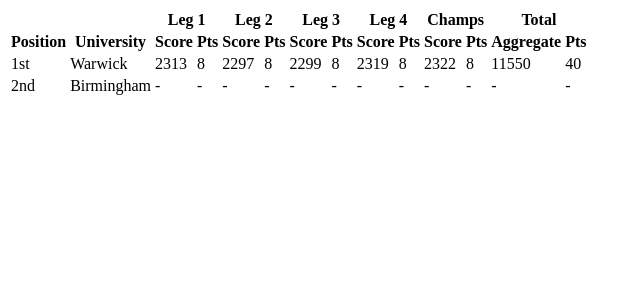
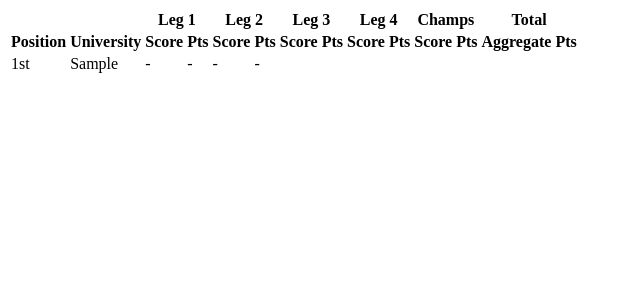
Before and after one commit to davidjrichardson/toucans, a Django app: template home/templates/home/tags/league_results_table.html in a window 1280 px wide. Shown: the top 300 px of the page, without its empty margins (0-640 px from the left). Run offline with Django 3.2, Linux system fonts and the light colour scheme; the template is opened without the code that fills it: most values are stand-ins (such as "Sample title", 1, 10 or a date in 2020); parts of the project's set-up code (start-up, migrations or seed data) failed here and were passed over.

Commit message:
Finish league table layout and generation

```diff
--- a/common/templatetags/base_tags.py
+++ b/common/templatetags/base_tags.py
@@ -8,6 +8,14 @@ register = template.Library()
 
 def has_menu_children(page):
     return page.get_children().live().in_menu().exists()
+
+
+@register.filter
+def return_item(l, i):
+    try:
+        return l[i]
+    except:
+        return None
 
 
 @register.filter()
--- a/home/models.py
+++ b/home/models.py
@@ -383,7 +383,7 @@ class StandingsEntry(models.Model):
             FieldPanel('leg_4_golds'),
         ]),
         FieldRowPanel([
-            FieldPanel('champs_golds'),
+            FieldPanel('champs_score'),
             FieldPanel('champs_hits'),
             FieldPanel('champs_golds'),
         ]),
--- a/home/templates/home/standings_page.html
+++ b/home/templates/home/standings_page.html
@@ -23,7 +23,7 @@
       <h4 class="title is-size-4">Experienced Table</h4>
       {% overall_standings standings=page.experienced_results %}
       <h4 class="title is-size-4">Novice Table</h4>
-{#      {% overall_standings standings=page.novice_results %}#}
+      {% overall_standings standings=page.novice_results %}
       {% include 'home/includes/blog_streamfield.html' with content=page.body %}
     </div>
   </section>
--- a/home/templates/home/tags/league_results_table.html
+++ b/home/templates/home/tags/league_results_table.html
@@ -1,3 +1,5 @@
+{% load humanize base_tags %}
+
 <div class="table-wrapper">
   <table class="table is-hoverable league-results">
     <thead>
@@ -28,38 +30,30 @@
     </tr>
     </thead>
     <tbody>
+    {% for team in standings %}
       <tr>
-      <td class="is-numeric">1st</td>
-      <td class="is-text">Warwick</td>
-      <td class="is-numeric leg-divider">2313</td>
-      <td class="is-numeric">8</td>
-      <td class="is-numeric leg-divider">2297</td>
-      <td class="is-numeric">8</td>
-      <td class="is-numeric leg-divider">2299</td>
-      <td class="is-numeric">8</td>
-      <td class="is-numeric leg-divider">2319</td>
-      <td class="is-numeric">8</td>
-      <td class="is-numeric leg-divider">2322</td>
-      <td class="is-numeric">8</td>
-      <td class="is-numeric leg-divider">11550</td>
-      <td class="is-numeric">40</td>
-    </tr>
-    <tr>
-      <td class="is-numeric">2nd</td>
-      <td class="is-text">Birmingham</td>
+        <td class="is-numeric">{{ forloop.counter|ordinal }}</td>
+        <td class="is-text">{{ team.0 }}</td>
+        {% for score in team.1 %}
+          {% if results_mask|return_item:forloop.counter0 %}
+            <td class="is-numeric leg-divider">{{ score.1 }}</td>
+            <td class="is-numeric">{{ score.0 }}</td>
+          {% else %}
             <td class="is-numeric leg-divider">-</td>
             <td class="is-numeric">-</td>
+          {% endif %}
+        {% endfor %}
+        {% if not results_empty %}
           <td class="is-numeric leg-divider">-</td>
           <td class="is-numeric">-</td>
-      <td class="is-numeric leg-divider">-</td>
-      <td class="is-numeric">-</td>
-      <td class="is-numeric leg-divider">-</td>
-      <td class="is-numeric">-</td>
-      <td class="is-numeric leg-divider">-</td>
-      <td class="is-numeric">-</td>
-      <td class="is-numeric leg-divider">-</td>
-      <td class="is-numeric">-</td>
+        {% else %}
+          {% with standings_agg|return_item:forloop.counter0 as agg %}
+            <td class="is-numeric leg-divider">{{ agg.1 }}</td>
+            <td class="is-numeric">{{ agg.0 }}</td>
+          {% endwith %}
+        {% endif %}
       </tr>
+    {% endfor %}
     </tbody>
   </table>
 </div>
--- a/toucans/settings/base.py
+++ b/toucans/settings/base.py
@@ -54,6 +54,7 @@ INSTALLED_APPS = [
     'django.contrib.sessions',
     'django.contrib.messages',
     'django.contrib.staticfiles',
+    'django.contrib.humanize',
 ]
 
 MIDDLEWARE = [
```
Also changed, not shown: home/templatetags/table_tags.py (+8 -1 lines). Lines whose indentation alone changed are shown as unchanged.
